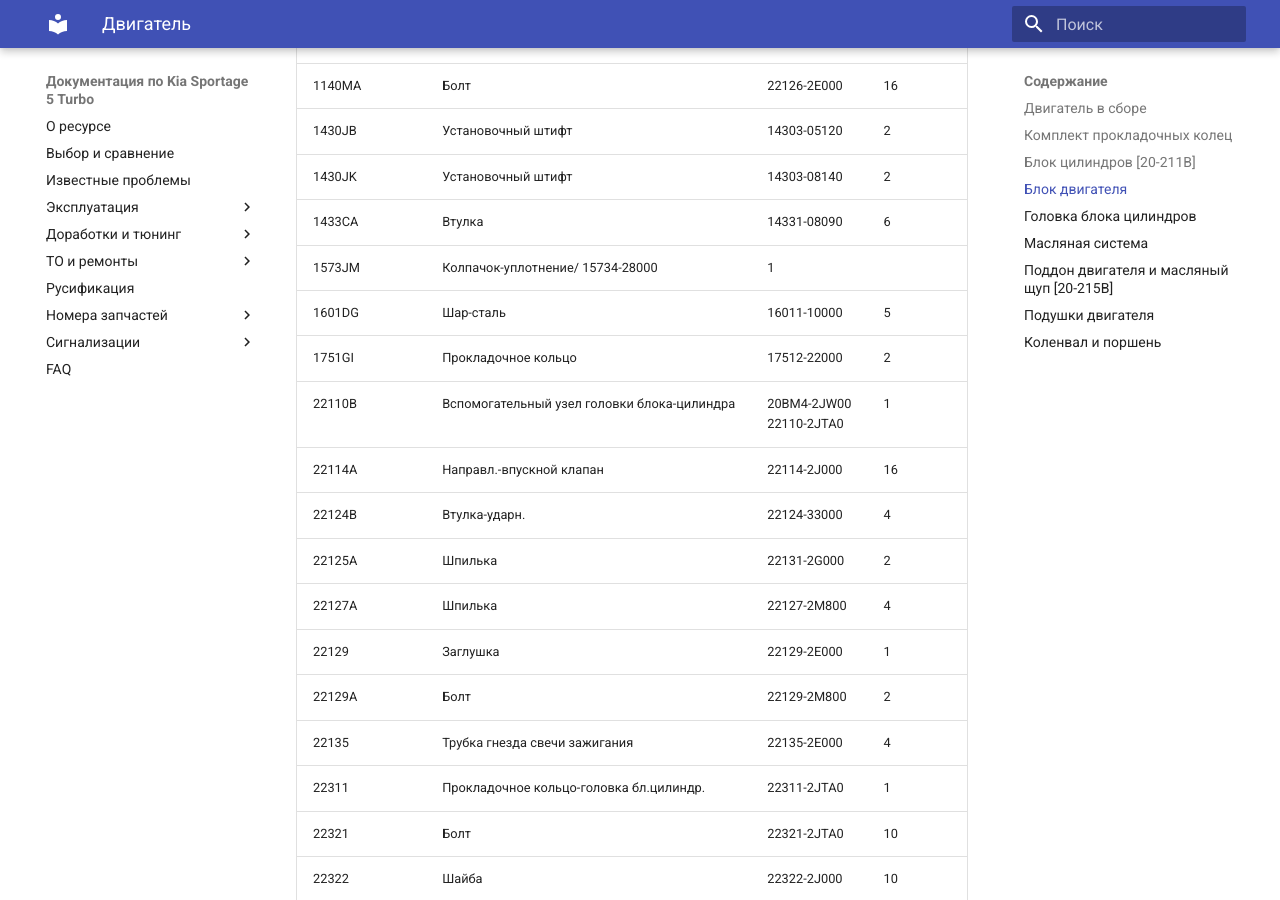
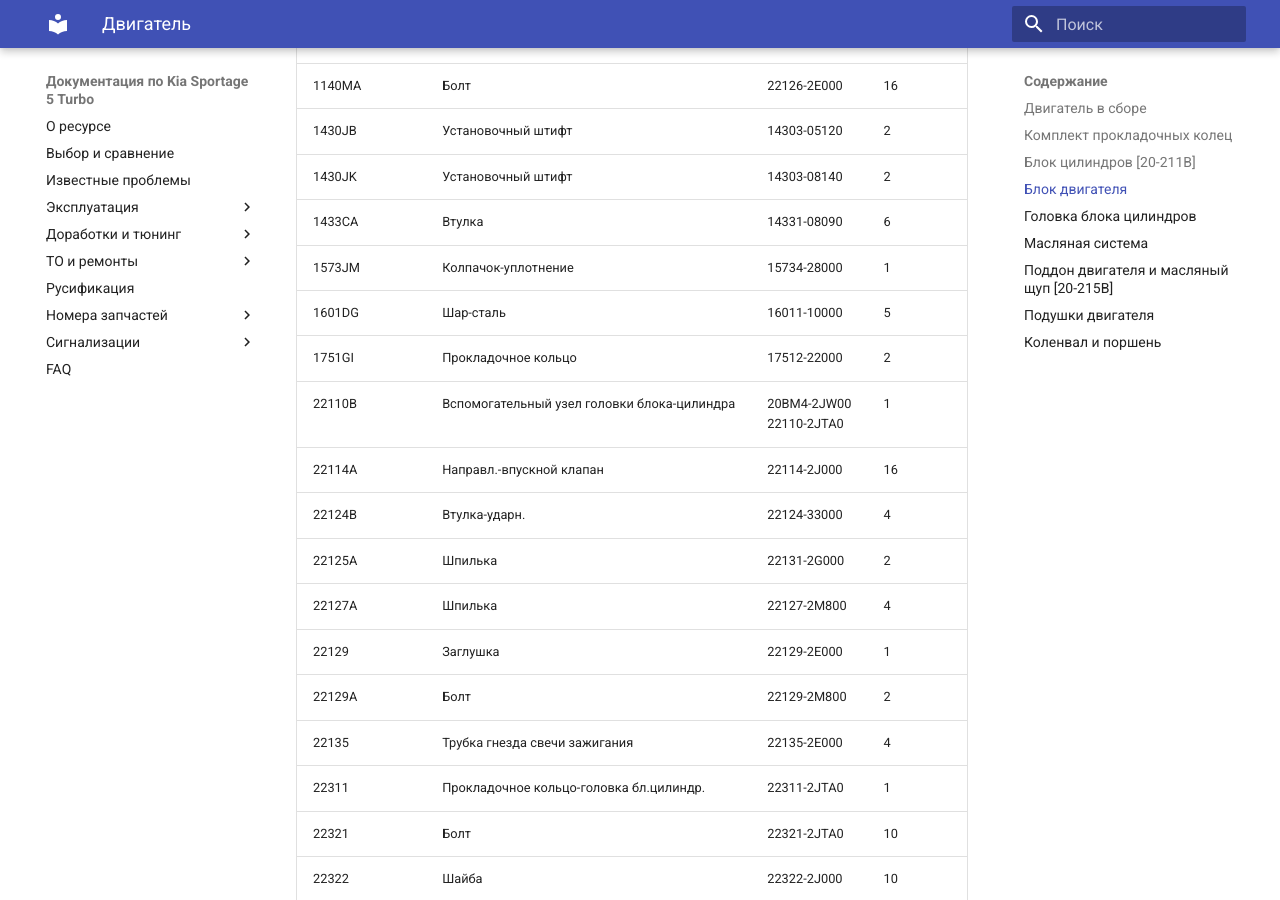
Before and after one commit to kia-sportage-docs/kia-sport5-docs, an MkDocs documentation site: the page built from docs/schemas/2_0_flagship_2024/motor.md, in a window 1280 px wide and 900 px high, scrolled down 2527 px. Built offline with MkDocs 1.6.1 and Material for MkDocs 9.7.7, drawn with Linux system fonts in a browser that asks for light colours.

Commit message:
Схемы из TIS

```diff
--- a/docs/schemas/2_0_flagship_2024/motor.md
+++ b/docs/schemas/2_0_flagship_2024/motor.md
@@ -76,7 +76,7 @@
 |1430JB| Установочный штифт | 14303-05120| 2|
 |1430JK| Установочный штифт | 14303-08140| 2|
 |1433CA| Втулка | 14331-08090| 6 |
-|1573JM| Колпачок-уплотнение/ 15734-28000| 1 |
+|1573JM| Колпачок-уплотнение| 15734-28000| 1 |
 |1601DG| Шар-сталь | 16011-10000| 5 |
 |1751GI| Прокладочное кольцо | 17512-22000| 2 |
 |22110B| Вспомогательный узел головки блока-цилиндра | 20BM4-2JW00<br>22110-2JTA0| 1 |
@@ -204,11 +204,10 @@
 ??? info "Схема "
     <center>![Image title](../../images/schema/motor_10.png){ loading=lazy }</center>
 
-
-
 | Номер на схеме | Наименование | Артикул | Кол-во |
 |---|---|---|---|
 |1140MF|Болт|21391-2JTA1|6|
-|21020D|Вкладыш коленвала|21020-2J000<br>*21020-2J010*<br>*21020-2J020*<br>*21020-2J030*<br>*21020-2J040*<br>| 3|
-|21020F|Комплект подшипников скольжения коленвала|21020-2J050<br>*21020-2J060*<br>*21020-2J070*<br>*21020-2J080*<br>*21020-2J090*<br>| 2|
-|21030C| Подшипник-упорн.коленвала| 21030-2J000| 1|
+|21020D|Вкладыш коленвала|21020-2J000<br>*21020-2J010*<br>*21020-2J020*<br>*21020-2J030*<br>*21020-2J040*<br>|3|
+|21020F|Комплект подшипников скольжения коленвала|21020-2J050<br>*21020-2J060*<br>*21020-2J070*<br>*21020-2J080*<br>*21020-2J090*<br>|2|
+|21030C|Подшипник-упорн.коленвала|21030-2J000|1|
+|
```
